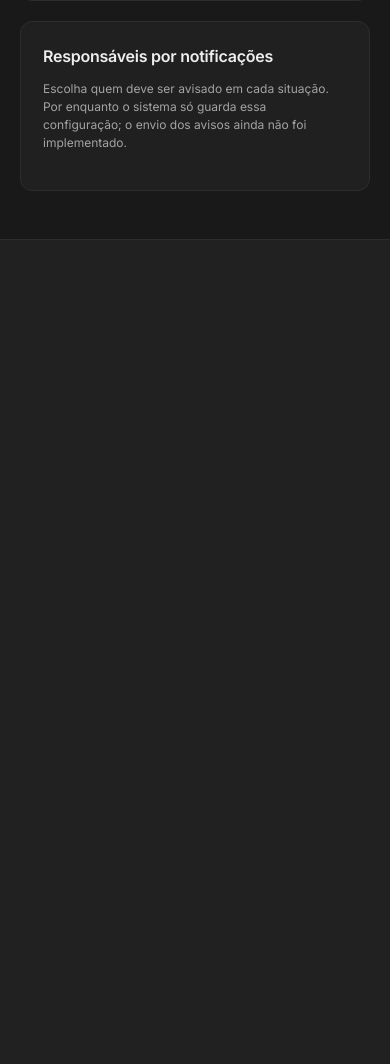
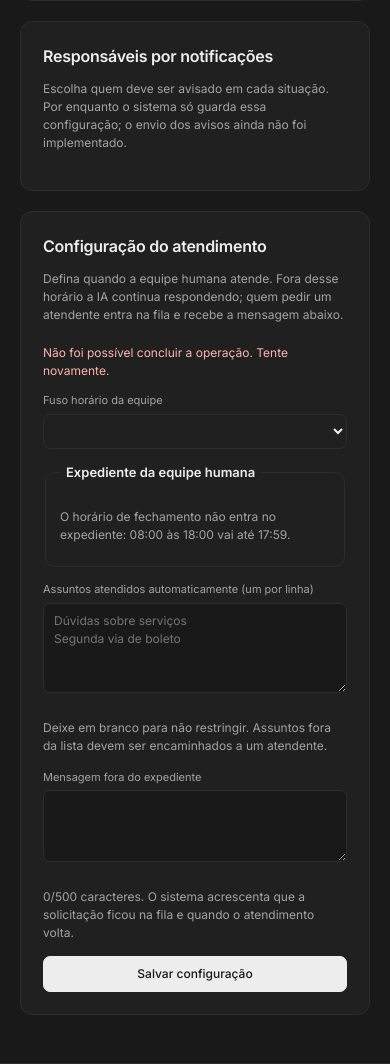
Before and after one commit to joaomafraa/PROJETOS-3, a Spring Boot app: page /painel in a window 390 px wide, after a click on "Administração". Shown: the part 1504-2568 px from the top of the page. Before the commit the page ends 1654 px from the top, so only its background shows below. Run offline with Spring Boot 4, Linux system fonts and the light colour scheme; data that the repository does not hold is empty; some of the project's set-up classes (security, data sources, template engines, error pages and the like) are left out, and stand-ins take their place.

Commit message:
feat: integrar configuracao do atendimento ao painel e ao telegram

```diff
--- a/chatbot/src/main/java/com/wxn/chatbot/security/SecurityConfig.java
+++ b/chatbot/src/main/java/com/wxn/chatbot/security/SecurityConfig.java
@@ -1,4 +1,3 @@
-
 package com.wxn.chatbot.security;
 
 import org.springframework.context.annotation.Bean;
@@ -39,7 +38,6 @@ public class SecurityConfig {
                     .permitAll()
                 .requestMatchers("/api/admin/**")
                     .hasRole("ADMINISTRADOR")
-                // Cada nova operacao deve receber uma regra explicita antes de ser exposta.
                 .requestMatchers(HttpMethod.GET, "/api/tickets", "/api/tickets/responsaveis",
                         "/api/tickets/{id}", "/api/historico", "/api/historico/fila",
                         "/api/historico/meus", "/api/historico/notificacoes",
@@ -53,7 +51,7 @@ public class SecurityConfig {
                     .authenticated()
                 .requestMatchers(HttpMethod.DELETE, "/api/arquivo-conversas/{id}").authenticated()
                 .requestMatchers(HttpMethod.PUT, "/api/leads/{id}/conversa").authenticated()
-                .requestMatchers("/painel", "/painel.html", "/painel.css", "/tema.js", "/historico.js", "/contexto.js", "/solicitacoes.js", "/acoes-solicitacao.js", "/leads.js", "/administracao.js", "/fontes.js", "/documentos.js")
+                .requestMatchers("/painel", "/painel.html", "/painel.css", "/tema.js", "/historico.js", "/contexto.js", "/solicitacoes.js", "/acoes-solicitacao.js", "/leads.js", "/administracao.js", "/fontes.js", "/documentos.js", "/configuracao-atendimento.js")
                     .authenticated()
                 .anyRequest()
                     .denyAll()
--- a/chatbot/src/main/resources/static/painel.css
+++ b/chatbot/src/main/resources/static/painel.css
@@ -316,3 +316,23 @@ button:not(:disabled):is(:active,[aria-pressed="true"],[aria-selected="true"],.a
 .fonte-trecho { margin:4px 0 0; padding-left:8px; border-left:2px solid var(--strong); color:var(--ink); font-size:11px; white-space:pre-wrap; overflow-wrap:anywhere; }
 .fontes-resposta .fontes-vazio { margin:8px 0 0; color:var(--muted); }
 .fontes-aviso { display:block; margin-top:6px; color:var(--muted); font-size:10px; font-style:italic; }
+
+/* Configuração do atendimento (HU01.3) */
+.config-atendimento { display:grid; gap:14px; margin-top:12px; }
+.config-atendimento textarea { width:100%; min-width:0; padding:8px 10px; border:1px solid var(--line); border-radius:7px; background:var(--surface); color:var(--ink); font:inherit; font-size:12px; resize:vertical; }
+.config-atendimento textarea:focus-visible { outline:2px solid var(--ink); outline-offset:2px; }
+.config-atendimento textarea[aria-invalid="true"] { border-color:var(--danger); }
+.config-fuso { max-width:320px; }
+.config-horarios { border:1px solid var(--line); border-radius:10px; padding:14px; }
+.config-horarios legend { padding:0 6px; font-size:13px; font-weight:600; }
+.config-dias { display:grid; gap:8px; margin-top:8px; }
+.config-dia { display:grid; grid-template-columns:150px 1fr 1fr; gap:10px; align-items:center; font-size:12px; }
+.config-dia label { display:inline-flex; align-items:center; gap:6px; }
+.config-dia input[type="time"] { padding:6px 8px; border:1px solid var(--line); border-radius:7px; background:var(--surface); color:var(--ink); font:inherit; font-size:12px; }
+.config-dia input[type="time"]:disabled { opacity:.45; }
+.config-dia input[aria-invalid="true"] { border-color:var(--danger); }
+#situacao-expediente[data-disponivel="false"] { color:var(--muted); }
+@media (max-width:700px) {
+  .config-dia { grid-template-columns:1fr 1fr; }
+  .config-dia > label:first-child { grid-column:1 / -1; }
+}
--- a/chatbot/src/main/resources/static/painel.html
+++ b/chatbot/src/main/resources/static/painel.html
@@ -9,7 +9,7 @@
   <link rel="preconnect" href="https://fonts.gstatic.com" crossorigin>
   <link href="https://fonts.googleapis.com/css2?family=Inter:wght@400;500;600;700&display=swap" rel="stylesheet">
   <script src="/tema.js?v=7"></script>
-  <link rel="stylesheet" href="/painel.css?v=15">
+  <link rel="stylesheet" href="/painel.css?v=16">
 </head>
 <body>
   <a class="skip-link" href="#conversas">Ir para a lista de conversas</a>
@@ -251,6 +251,37 @@
             <p class="admin-dica">Escolha quem deve ser avisado em cada situação. Por enquanto o sistema só guarda essa configuração; o envio dos avisos ainda não foi implementado.</p>
             <div id="lista-responsaveis" class="admin-responsaveis"></div>
           </section>
+          <section class="admin-card" aria-labelledby="titulo-config-atendimento">
+            <div class="admin-card-topo">
+              <h2 id="titulo-config-atendimento">Configuração do atendimento</h2>
+              <span id="situacao-expediente" class="status-badge" hidden></span>
+            </div>
+            <p class="admin-dica">Defina quando a equipe humana atende. Fora desse horário a IA continua respondendo; quem pedir um atendente entra na fila e recebe a mensagem abaixo.</p>
+            <p id="aviso-config-atendimento" class="system-message admin-aviso" role="status" aria-live="polite"></p>
+            <form id="form-config-atendimento" class="config-atendimento" novalidate>
+              <label class="filter-field config-fuso"><span>Fuso horário da equipe</span>
+                <select id="config-fuso" name="fuso"></select>
+              </label>
+
+              <fieldset class="config-horarios">
+                <legend>Expediente da equipe humana</legend>
+                <p class="admin-dica">O horário de fechamento não entra no expediente: 08:00 às 18:00 vai até 17:59.</p>
+                <div id="config-dias" class="config-dias"></div>
+              </fieldset>
+
+              <label class="filter-field"><span>Assuntos atendidos automaticamente (um por linha)</span>
+                <textarea id="config-assuntos" name="assuntos" rows="4" maxlength="2000" placeholder="Dúvidas sobre serviços&#10;Segunda via de boleto"></textarea>
+              </label>
+              <p class="admin-dica">Deixe em branco para não restringir. Assuntos fora da lista devem ser encaminhados a um atendente.</p>
+
+              <label class="filter-field"><span>Mensagem fora do expediente</span>
+                <textarea id="config-mensagem" name="mensagem" rows="3" maxlength="500" required></textarea>
+              </label>
+              <p class="admin-dica"><span id="config-mensagem-contador">0</span>/500 caracteres. O sistema acrescenta que a solicitação ficou na fila e quando o atendimento volta.</p>
+
+              <div class="filter-actions"><button class="button primary" type="submit">Salvar configuração</button></div>
+            </form>
+          </section>
         </div>
       </section>
       <section id="configuracoes" class="settings-view" aria-labelledby="titulo-configuracoes" hidden>
@@ -270,5 +301,6 @@
   <script src="/leads.js?v=3" defer></script>
   <script src="/administracao.js?v=2" defer></script>
   <script src="/documentos.js?v=1" defer></script>
+  <script src="/configuracao-atendimento.js?v=1" defer></script>
 </body>
 </html>
```
Also changed, not shown: chatbot/src/main/java/com/wxn/chatbot/telegram/TransferenciaTelegramService.java (+11 -3 lines), 1 other file.
